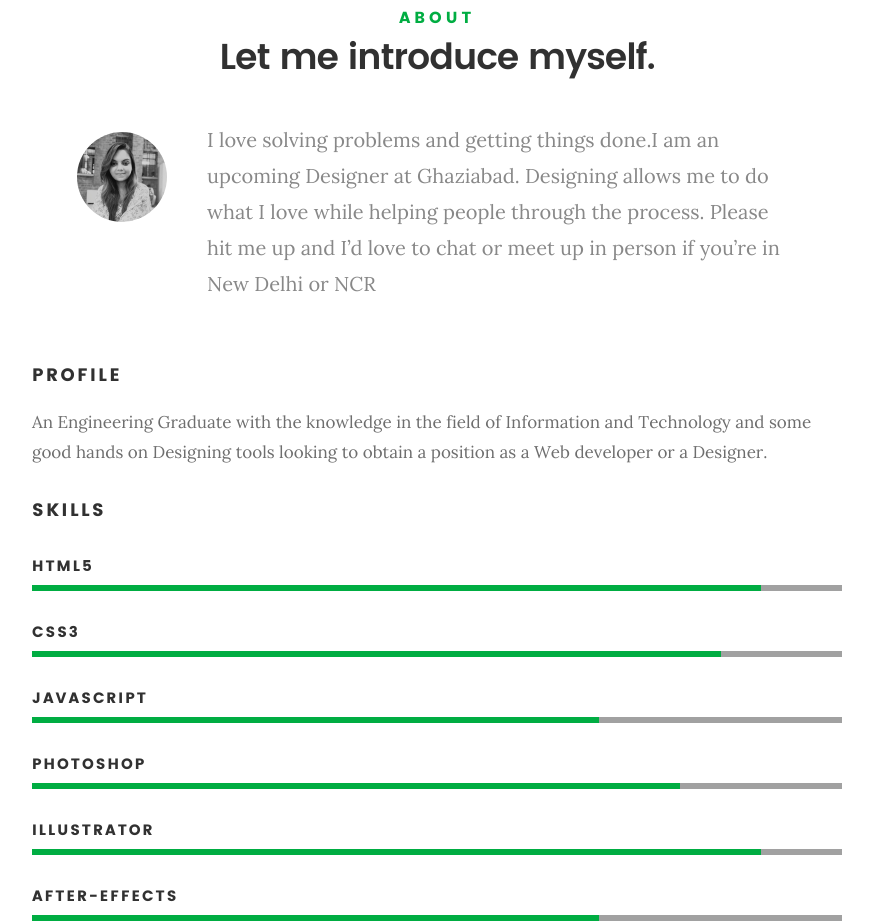
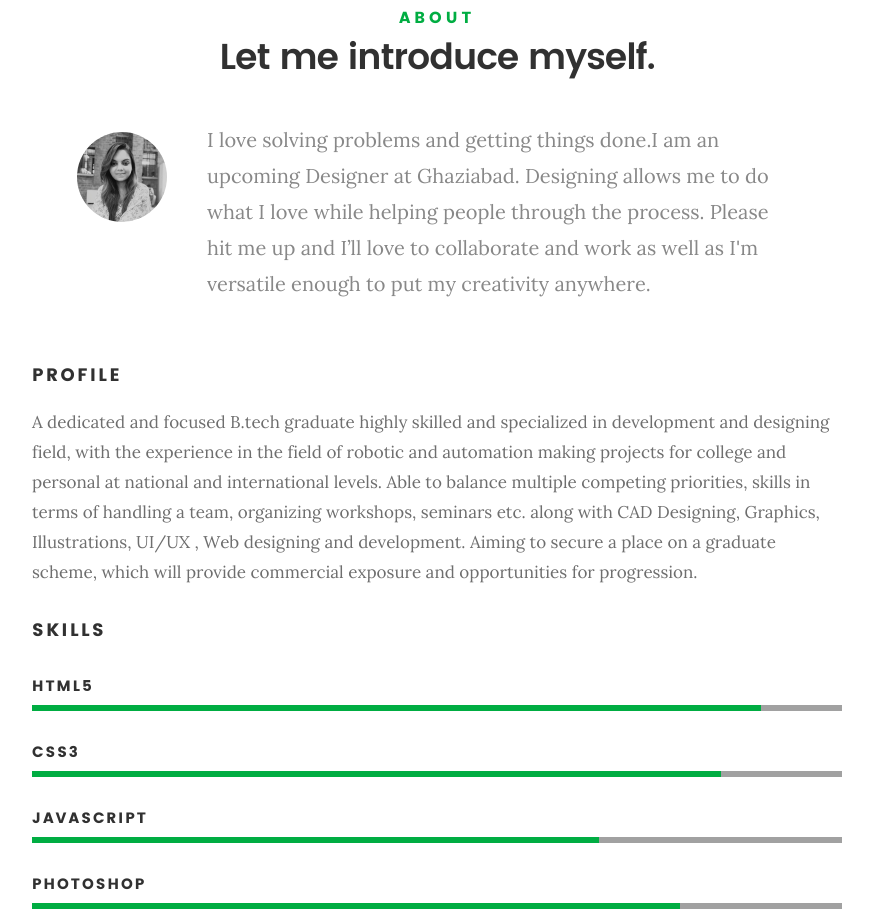
Before and after one commit to aishwaryapandey97/aishwaryapandey97.github.io, a plain HTML site: page index.html in a window 1280 px wide. Shown: the part 917-1840 px from the top of the page, without its empty margins (203-1076 px from the left). Drawn offline with Linux system fonts and the light colour scheme; a script that the page names is missing; files whose address does not match are found by name.

Commit message:
Update index.html

```diff
--- a/index.html
+++ b/index.html
@@ -107,7 +107,7 @@
 
 					       Designing allows me to do what I love while helping people through the process.
 
-				               Please hit me up and I’d love to chat or meet up in person if you’re in New Delhi or NCR</p>
+				               Please hit me up and I’ll love to collaborate and work as well as I'm versatile enough to put my creativity anywhere.</p>
    			</div>
 
    		</div>
@@ -118,7 +118,7 @@
    		<div class="col-twelve tab-full">
 
    			<h3>Profile</h3>
-   			<p>An Engineering Graduate with the knowledge in the field of Information and Technology and some good hands on Designing tools looking to obtain a position as a Web developer or a Designer. </p>
+   			<p>A dedicated and focused B.tech graduate highly skilled and specialized in development and designing field, with the experience in the field of robotic and automation making projects for college and personal at national and international levels. Able to balance multiple competing priorities, skills in terms of handling a team, organizing workshops, seminars etc. along with CAD Designing, Graphics, Illustrations, UI/UX , Web designing and development. Aiming to secure a place on a graduate scheme, which will provide commercial exposure and opportunities for progression.</p>
 
 
    		</div>
```
